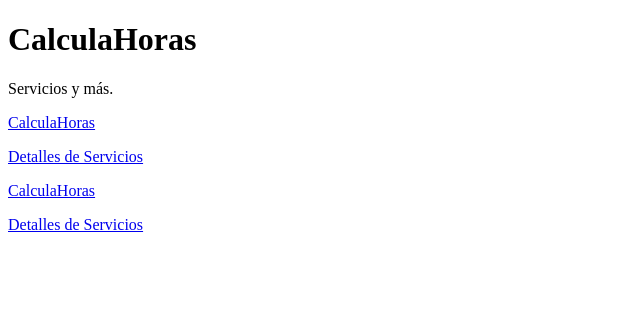
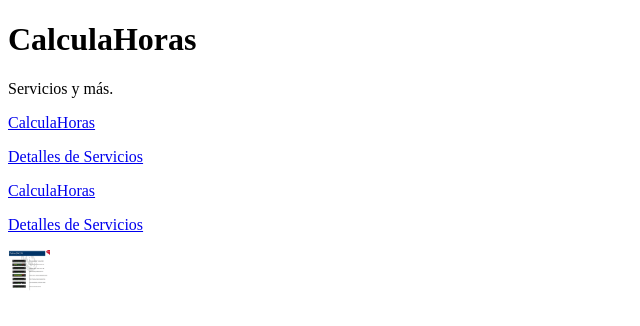
Before and after one commit to iglu0/CalculaHoras, a plain HTML site: page anti.html in a window 1280 px wide. Shown: the whole page, without its empty margins (0-640 px from the left). Drawn offline with Linux system fonts and the light colour scheme.

Commit message:
Update anti.html

```diff
--- a/anti.html
+++ b/anti.html
@@ -10,5 +10,9 @@
 
 <p></p><a href="/CalculaHoras/">CalculaHoras</a></p>
 <p><a href="/CalculaHoras/detalle-servicios.html">Detalles de Servicios</a></p>
+
+<p><a href="/CalculaHoras/detalle-servicios.html"><img src="SACEM.gif" alt="??????" style="width:42px;height:42px;"></a></p
+
+
 </body>
 </html>
```
